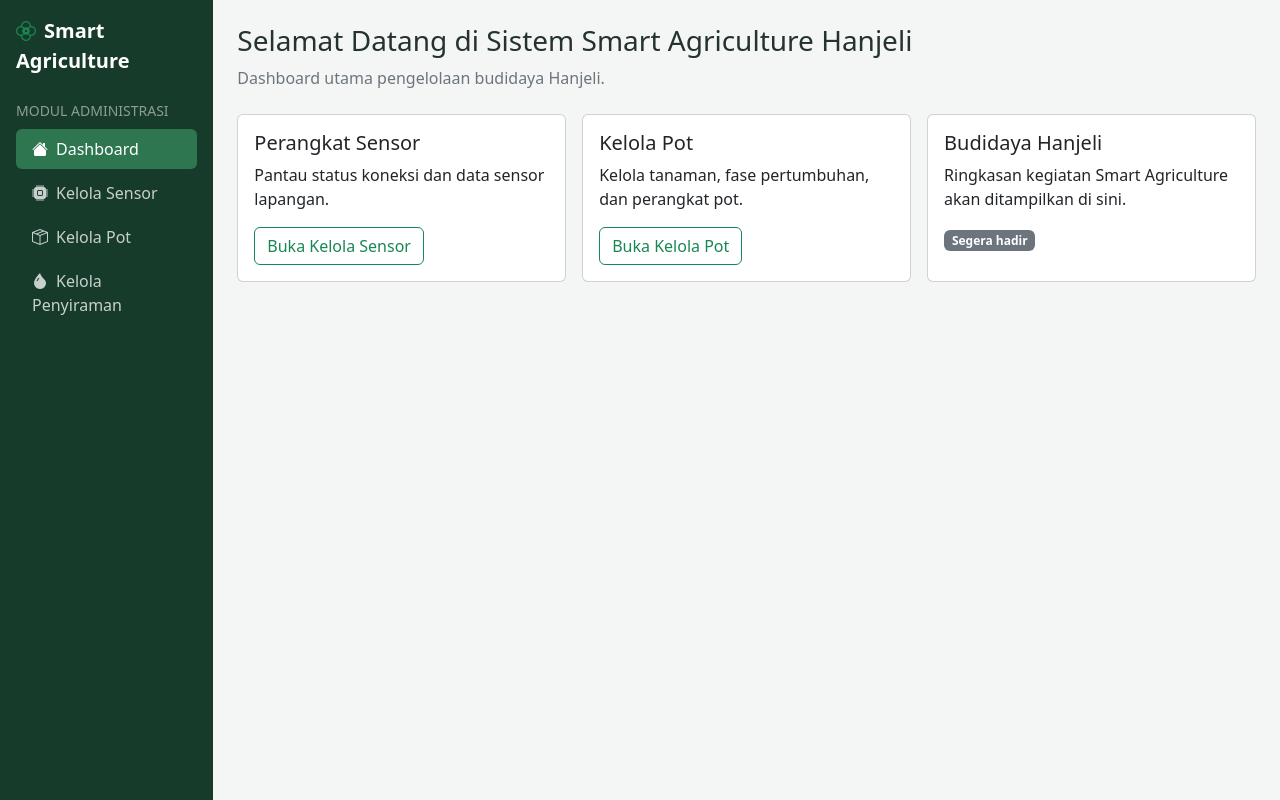
After one commit to Al-iii/projectHanjeli, a Django app: page /admin-dashboard/ in a window 1280 px wide. The commit adds this page. Run offline with Django 5.2, Linux system fonts and the light colour scheme.

Commit message:
membuat UI dashboard, CRUD kelola pot, dan standardisasi layout sidebar

```diff
--- /dev/null
+++ b/admin/templates/administrasi/dashboard.html
@@ -0,0 +1,40 @@
+{% extends "base.html" %}
+
+{% block title %}Dashboard | Smart Agriculture Hanjeli{% endblock %}
+
+{% block content %}
+<div class="mb-4">
+  <h1 class="h3">Selamat Datang di Sistem Smart Agriculture Hanjeli</h1>
+  <p class="text-secondary mb-0">Dashboard utama pengelolaan budidaya Hanjeli.</p>
+</div>
+
+<div class="row g-3">
+  <div class="col-md-4">
+    <div class="card h-100">
+      <div class="card-body">
+        <h2 class="h5 card-title">Perangkat Sensor</h2>
+        <p class="card-text">Pantau status koneksi dan data sensor lapangan.</p>
+        <a href="{% url 'administrasi:kelola_sensor' %}" class="btn btn-outline-success">Buka Kelola Sensor</a>
+      </div>
+    </div>
+  </div>
+  <div class="col-md-4">
+    <div class="card h-100">
+      <div class="card-body">
+        <h2 class="h5 card-title">Kelola Pot</h2>
+        <p class="card-text">Kelola tanaman, fase pertumbuhan, dan perangkat pot.</p>
+        <a href="{% url 'administrasi:pot_list' %}" class="btn btn-outline-success">Buka Kelola Pot</a>
+      </div>
+    </div>
+  </div>
+  <div class="col-md-4">
+    <div class="card h-100">
+      <div class="card-body">
+        <h2 class="h5 card-title">Budidaya Hanjeli</h2>
+        <p class="card-text">Ringkasan kegiatan Smart Agriculture akan ditampilkan di sini.</p>
+        <span class="badge text-bg-secondary">Segera hadir</span>
+      </div>
+    </div>
+  </div>
+</div>
+{% endblock %}
--- a/admin/templates/administrasi/kelola_sensor.html
+++ b/admin/templates/administrasi/kelola_sensor.html
@@ -38,8 +38,9 @@
         <div class="text-white fw-bold fs-5 mb-4"><i class="bi bi-flower2 me-2 text-success"></i>Smart Agriculture</div>
         <div class="text-uppercase text-white-50 small mb-2">Modul Administrasi</div>
         <div class="nav flex-column gap-1">
+          <a href="{% url 'dashboard_main' %}" class="rounded px-3 py-2"><i class="bi bi-house-fill me-2"></i>Dashboard</a>
           <a href="{% url 'administrasi:kelola_sensor' %}" class="rounded px-3 py-2 active"><i class="bi bi-cpu-fill me-2"></i>Kelola Sensor</a>
-          <a href="#" class="rounded px-3 py-2"><i class="bi bi-box-seam me-2"></i>Kelola Pot</a>
+          <a href="{% url 'administrasi:pot_list' %}" class="rounded px-3 py-2"><i class="bi bi-box-seam me-2"></i>Kelola Pot</a>
           <a href="#" class="rounded px-3 py-2"><i class="bi bi-droplet-fill me-2"></i>Kelola Penyiraman</a>
         </div>
       </nav>
--- /dev/null
+++ b/admin/templates/base.html
@@ -0,0 +1,48 @@
+<!doctype html>
+<html lang="id">
+<head>
+  <meta charset="utf-8">
+  <meta name="viewport" content="width=device-width, initial-scale=1">
+  <title>{% block title %}Smart Agriculture Hanjeli{% endblock %}</title>
+  <link href="https://cdn.jsdelivr.net/npm/bootstrap@5.3.3/dist/css/bootstrap.min.css" rel="stylesheet">
+  <link href="https://cdn.jsdelivr.net/npm/bootstrap-icons@1.11.3/font/bootstrap-icons.min.css" rel="stylesheet">
+  <style>
+    body { background: #f3f6f4; color: #24332b; }
+    #sidebar { min-height: 100vh; background: #173b2b; }
+    #sidebar a { color: rgba(255,255,255,.76); text-decoration: none; transition: .18s ease; }
+    #sidebar a:hover, #sidebar a.active { background: #2d7650; color: #fff; }
+    #main-content { min-height: 100vh; }
+    @media (max-width: 767.98px) { #sidebar { min-height: auto; } }
+  </style>
+  {% block extra_head %}{% endblock %}
+</head>
+<body>
+  <div class="container-fluid">
+    <div class="row">
+      <nav id="sidebar" class="col-md-3 col-lg-2 p-3">
+        <div class="text-white fw-bold fs-5 mb-4">
+          <i class="bi bi-flower2 me-2 text-success"></i>Smart Agriculture
+        </div>
+        <div class="text-uppercase text-white-50 small mb-2">Modul Administrasi</div>
+        <div class="nav flex-column gap-1">
+          <a href="{% url 'dashboard_main' %}" class="rounded px-3 py-2 {% if request.resolver_match.url_name == 'dashboard_main' %}active{% endif %}">
+            <i class="bi bi-house-fill me-2"></i>Dashboard
+          </a>
+          <a href="{% url 'administrasi:kelola_sensor' %}" class="rounded px-3 py-2 {% if request.resolver_match.url_name == 'kelola_sensor' %}active{% endif %}">
+            <i class="bi bi-cpu-fill me-2"></i>Kelola Sensor
+          </a>
+          <a href="{% url 'administrasi:pot_list' %}" class="rounded px-3 py-2 {% if request.resolver_match.url_name == 'pot_list' or request.resolver_match.url_name == 'pot_create' or request.resolver_match.url_name == 'pot_update' or request.resolver_match.url_name == 'pot_delete' %}active{% endif %}">
+            <i class="bi bi-box-seam me-2"></i>Kelola Pot
+          </a>
+          <a href="#" class="rounded px-3 py-2"><i class="bi bi-droplet-fill me-2"></i>Kelola Penyiraman</a>
+        </div>
+      </nav>
+
+      <main id="main-content" class="col-md-9 col-lg-10 p-3 p-lg-4" {% block page_attributes %}{% endblock %}>
+        {% block content %}{% endblock %}
+      </main>
+    </div>
+  </div>
+  {% block extra_scripts %}{% endblock %}
+</body>
+</html>
```
Also changed, not shown: admin/templates/administrasi/kelola_pot.html (added, +40 -0 lines), admin/templates/administrasi/pot_confirm_delete.html (added, +13 -0 lines), admin/templates/administrasi/pot_form.html (added, +21 -0 lines).
